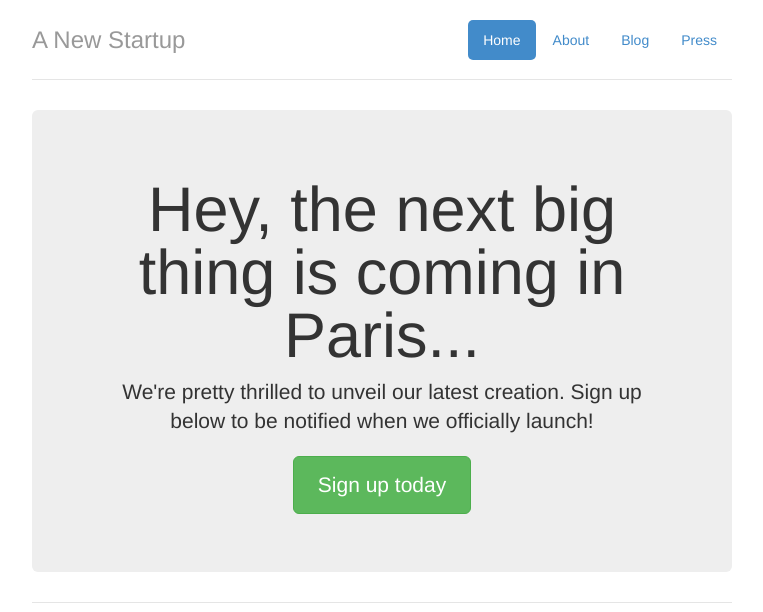
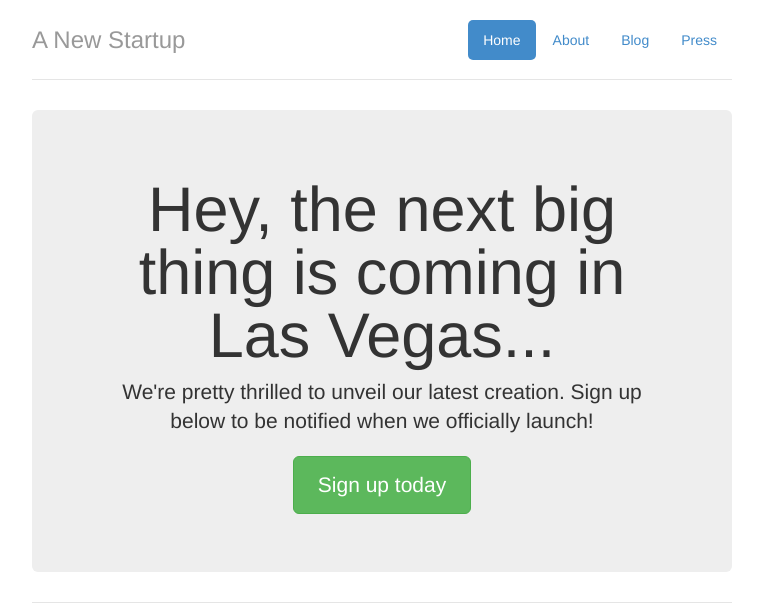
Before and after one commit to sebsto/signup-flask-nginx-docker, a Flask app: page / in a window 1280 px wide. Shown: the top 612 px of the page, without its empty margins (258-1021 px from the left). Run offline with Flask 2, Linux system fonts and the light colour scheme; parts of the project's set-up code (start-up, migrations or seed data) failed here and were passed over; some libraries are stand-ins or nearby versions.

Commit message:
changing city

```diff
--- a/templates/index.html
+++ b/templates/index.html
@@ -43,7 +43,7 @@
         <p id="signupErrorText">Well this is embarrassing. It looks like we're having trouble getting you on the list.</p>
       </div>
       <div class="jumbotron">
-        <h1>Hey, the next big thing is coming in Paris...</h1>
+        <h1>Hey, the next big thing is coming in Las Vegas...</h1>
         <p class="lead">We're pretty thrilled to unveil our latest creation. Sign up below to be notified when we officially launch!</p>
         <p><a class="btn btn-lg btn-success"  data-toggle="modal" href="#signupModal">Sign up today</a></p>
       </div>
```
